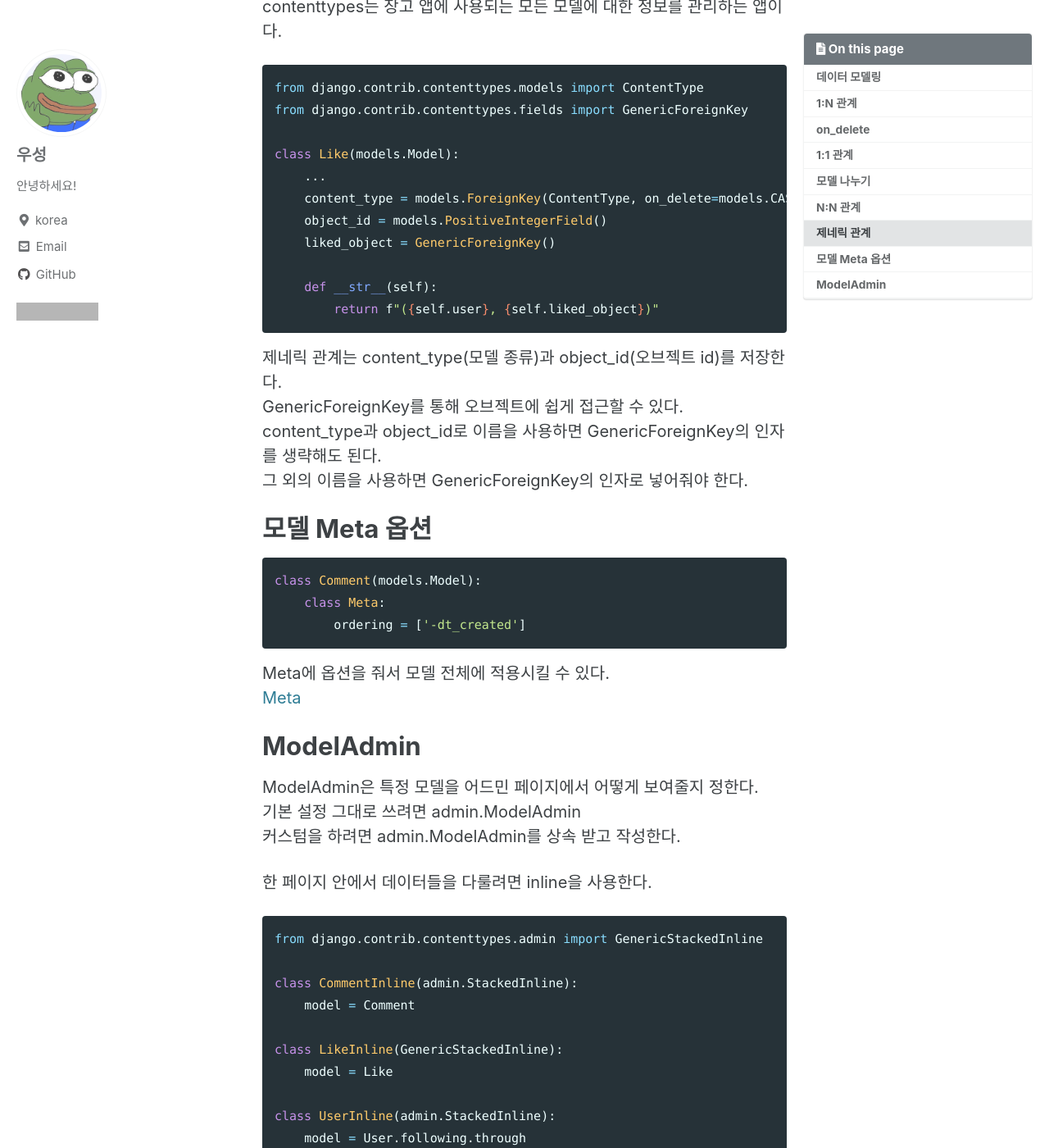
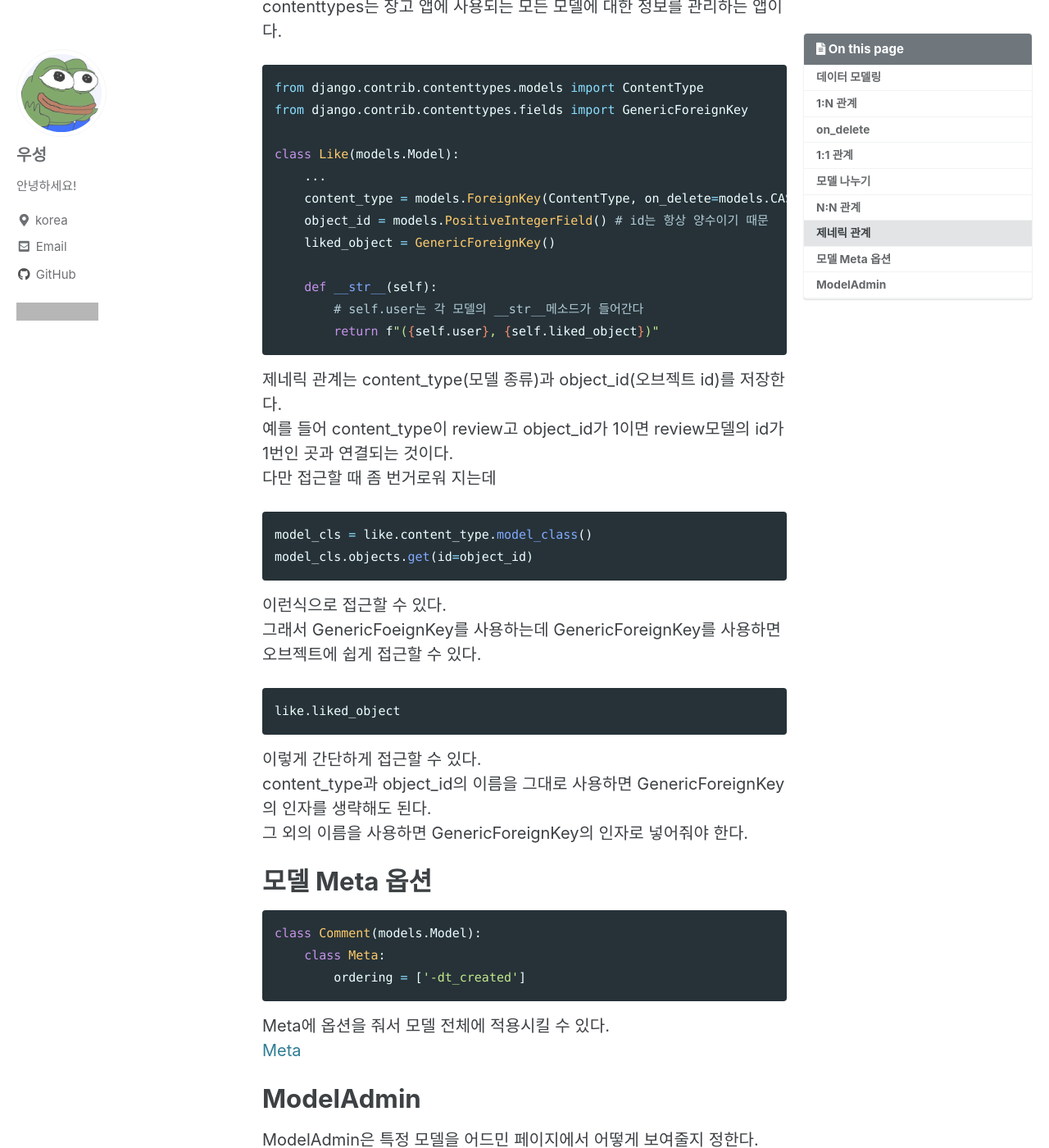
Before and after one commit to wooseongryu/wooseongryu.github.io, a Jekyll site: the page built from _posts/2022-10-10-Django-16.md, in a window 1280 px wide and 1400 px high, scrolled down 2333 px. Shown: the whole window at 82% size. Built offline with Jekyll 4.4.1, drawn with Linux system fonts in a browser that asks for light colours; cached includes are drawn as plain includes; some web fonts are replaced; comment, search, counter and statistics services are not loaded; some of the changed text lies outside the part shown; grey boxes are pictures that could not be loaded.

Commit message:
내용 수정

````diff
--- a/_posts/2022-10-10-Django-16.md
+++ b/_posts/2022-10-10-Django-16.md
@@ -70,7 +70,7 @@ following = models.ManyToManyField('self', symmetrical=False)
 친구 관계는 대칭이지만 팔로우 관계는 대칭관계가 아닌것처럼 self관계는 대칭관계일 수도 있고 대칭관계가 아닐 수도 있다.
 대칭 여부는 symmetrical옵션으로 정한다.
 
-그리고 null옵션이 없다. 유저와 팔로워에서의 관계와 같이 팔로워가 하나도 없는 경우가 있기 때문이다.
+그리고 null옵션이 없다. 유저와 팔로워에서의 관계와 같이 팔로워가 하나도 없는 경우가 있기 때문인데 기본적으로 null이라고 보면된다.
 
 # 제네릭 관계
 기존의 방식을 사용했을 때는 a모델이 N쪽이고 b,c모델이 1이면 a모델에 외래키를 주는데 여기서 d모델이 추가되면 외래키를 또 추가해야하는 번거로움이 있다.
@@ -88,15 +88,27 @@ from django.contrib.contenttypes.fields import GenericForeignKey
 class Like(models.Model):
     ...
     content_type = models.ForeignKey(ContentType, on_delete=models.CASCADE)
-    object_id = models.PositiveIntegerField()
+    object_id = models.PositiveIntegerField() # id는 항상 양수이기 때문
     liked_object = GenericForeignKey()
 
     def __str__(self):
+        # self.user는 각 모델의 __str__메소드가 들어간다
         return f"({self.user}, {self.liked_object})"
 ```
 제네릭 관계는 content_type(모델 종류)과 object_id(오브젝트 id)를 저장한다.
-GenericForeignKey를 통해 오브젝트에 쉽게 접근할 수 있다.
-content_type과 object_id로 이름을 사용하면 GenericForeignKey의 인자를 생략해도 된다.
+예를 들어 content_type이 review고 object_id가 1이면 review모델의 id가1번인 곳과 연결되는 것이다.
+다만 접근할 때 좀 번거로워 지는데
+```python
+model_cls = like.content_type.model_class()
+model_cls.objects.get(id=object_id)
+```
+이런식으로 접근할 수 있다.
+그래서 GenericFoeignKey를 사용하는데 GenericForeignKey를 사용하면 오브젝트에 쉽게 접근할 수 있다.
+```python
+like.liked_object
+```
+이렇게 간단하게 접근할 수 있다.
+content_type과 object_id의 이름을 그대로 사용하면 GenericForeignKey의 인자를 생략해도 된다.
 그 외의 이름을 사용하면 GenericForeignKey의 인자로 넣어줘야 한다.
 
 # 모델 Meta 옵션
````
